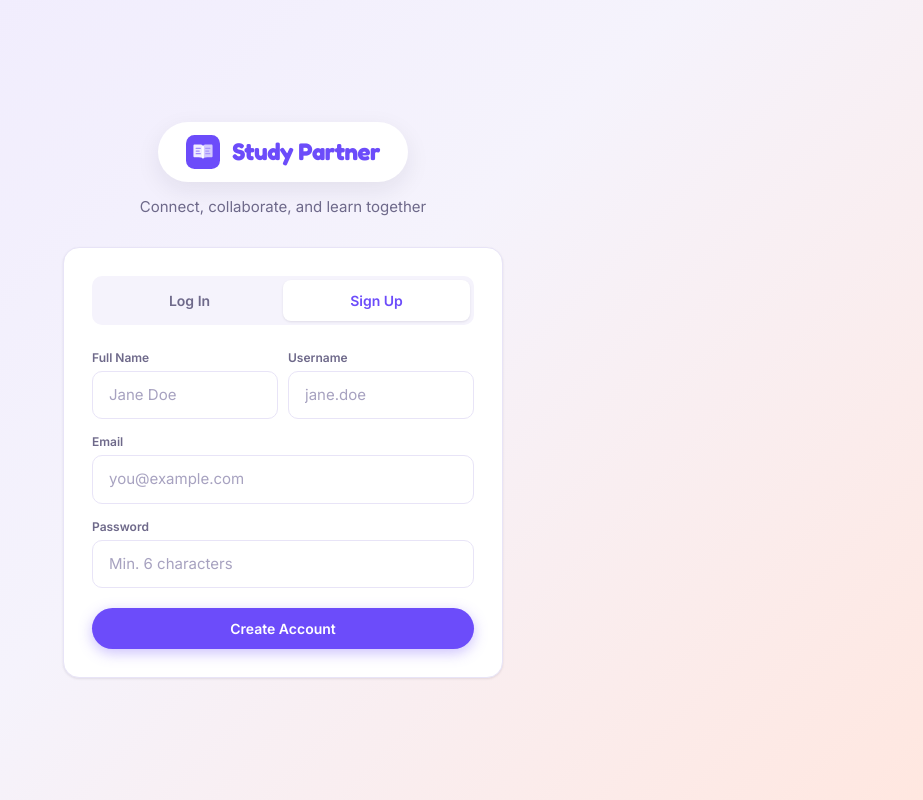
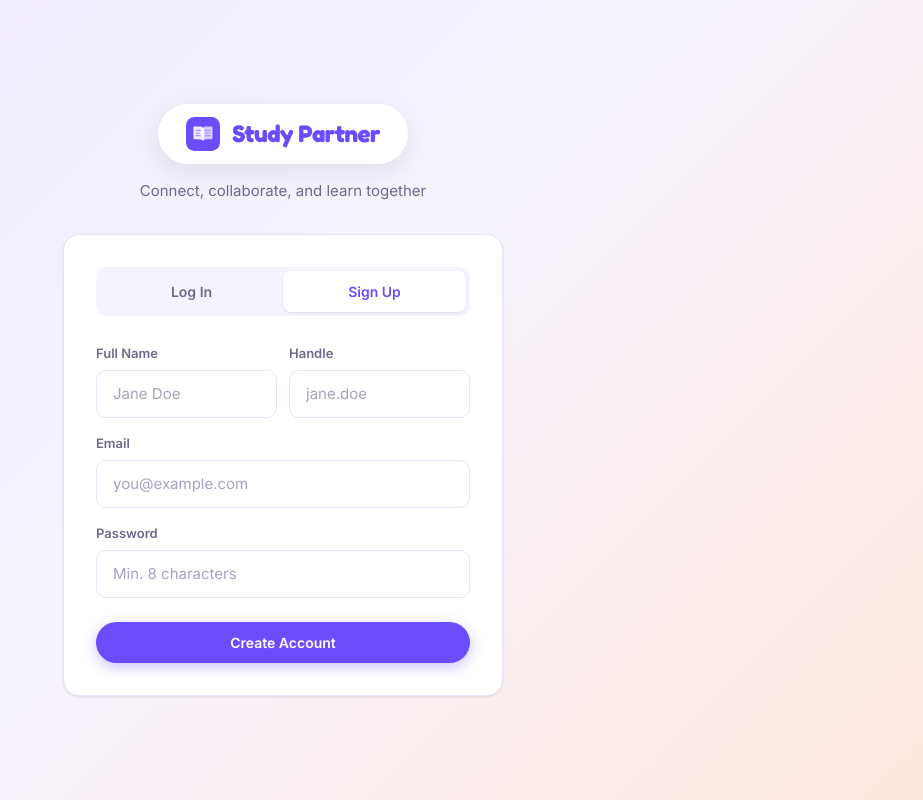
Before and after one commit to Nirjone-Kotha/StudyPartner, a Next.js app in the folder frontend/: page / in a window 1280 px wide. Both pictures are taken after a click on the button "Sign Up". Shown: the whole page, without its empty margins (357-1280 px from the left). Built offline with nearby package versions, Linux system fonts and the light colour scheme; no server answers.

Commit message:
fix(auth): support login by email or handle, auto-seed check, and Render timeout resiliency

```diff
--- a/frontend/src/app/page.tsx
+++ b/frontend/src/app/page.tsx
@@ -24,19 +24,12 @@ export default function AuthPage() {
     e.preventDefault();
     setLoading(true);
     try {
-      const { data } = await api.post<AuthResponse>('/auth/login', {
-        email: loginForm.email.trim(),
-        password: loginForm.password,
-      });
+      const { data } = await api.post<AuthResponse>('/auth/login', loginForm);
       setAuth(data.user, data.token);
       toast.success(`Welcome back, ${data.user.name}!`);
       router.push('/feed');
     } catch (err: any) {
-      if (!err.response) {
-        toast.error('Connecting to backend... If Render server was sleeping, please wait a few seconds and try again.', { duration: 6000 });
-      } else {
-        toast.error(err.response?.data?.message || 'Login failed');
-      }
+      toast.error(err.response?.data?.message || 'Login failed');
     } finally { setLoading(false); }
   }
 
@@ -44,27 +37,13 @@ export default function AuthPage() {
     e.preventDefault();
     setLoading(true);
     try {
-      const { data } = await api.post<AuthResponse>('/auth/register', {
-        name: signupForm.name.trim(),
-        email: signupForm.email.trim(),
-        handle: signupForm.handle.trim(),
-        password: signupForm.password,
-      });
+      const { data } = await api.post<AuthResponse>('/auth/register', signupForm);
       setAuth(data.user, data.token);
       toast.success(`Welcome to Study Partner, ${data.user.name}! 🎉`);
       router.push('/feed');
     } catch (err: any) {
-      if (!err.response) {
-        toast.error('Connecting to backend... If Render server was sleeping, please wait a few seconds and try again.', { duration: 6000 });
-      } else {
-        toast.error(err.response?.data?.message || 'Registration failed');
-      }
+      toast.error(err.response?.data?.message || 'Registration failed');
     } finally { setLoading(false); }
-  }
-
-  function setQuickAccount(email: string) {
-    setLoginForm({ email, password: 'password123' });
-    toast.success(`Filled credentials for ${email}`);
   }
 
   return (
@@ -77,11 +56,11 @@ export default function AuthPage() {
 
       <div style={{ width: '100%', maxWidth: 440 }}>
         {/* Logo */}
-        <div style={{ textAlign: 'center', marginBottom: 28 }}>
+        <div style={{ textAlign: 'center', marginBottom: 32 }}>
           <div style={{
             display: 'inline-flex', alignItems: 'center', gap: 12,
             background: 'white', padding: '12px 28px',
-            borderRadius: 'var(--radius-pill)', boxShadow: 'var(--shadow-md)', marginBottom: 14,
+            borderRadius: 'var(--radius-pill)', boxShadow: 'var(--shadow-md)', marginBottom: 16,
           }}>
             <svg width="34" height="34" viewBox="0 0 32 32" fill="none" xmlns="http://www.w3.org/2000/svg">
               <rect width="32" height="32" rx="8" fill="var(--color-brand)"/>
@@ -106,11 +85,11 @@ export default function AuthPage() {
         </div>
 
         {/* Card */}
-        <div className="card" style={{ padding: 28, background: 'white' }}>
+        <div className="card" style={{ padding: 32 }}>
           {/* Tabs */}
           <div style={{
             display: 'grid', gridTemplateColumns: '1fr 1fr',
-            background: 'var(--color-bg)', borderRadius: 'var(--radius-sm)', padding: 4, marginBottom: 24,
+            background: 'var(--color-bg)', borderRadius: 'var(--radius-sm)', padding: 4, marginBottom: 28,
           }}>
             {(['login', 'signup'] as const).map((t) => (
               <button key={t} onClick={() => setTab(t)} style={{
@@ -129,12 +108,12 @@ export default function AuthPage() {
             <form onSubmit={handleLogin} style={{ display: 'flex', flexDirection: 'column', gap: 16 }}>
               <div>
                 <label style={{ display: 'block', fontSize: 13, fontWeight: 600, color: 'var(--color-ink-soft)', marginBottom: 6 }}>
-                  Email or Username
+                  Email or Handle
                 </label>
                 <input
                   className="input"
                   type="text"
-                  placeholder="priya@example.com or priya.n"
+                  placeholder="you@example.com or priya.n"
                   required
                   value={loginForm.email}
                   onChange={(e) => setLoginForm(f => ({ ...f, email: e.target.value }))}
@@ -153,71 +132,41 @@ export default function AuthPage() {
                   onChange={(e) => setLoginForm(f => ({ ...f, password: e.target.value }))}
                 />
               </div>
-              <button className="btn-brand" type="submit" disabled={loading} style={{ width: '100%', marginTop: 4 }}>
-                {loading ? 'Connecting & Logging in…' : 'Log In'}
+              <button className="btn-brand" type="submit" disabled={loading} style={{ width: '100%', marginTop: 8 }}>
+                {loading ? 'Logging in…' : 'Log In'}
               </button>
 
-              {/* Quick sample accounts */}
-              <div style={{ marginTop: 8, padding: '12px', background: 'var(--color-bg)', borderRadius: 12, border: '1px solid var(--color-border)' }}>
-                <div style={{ fontSize: 11, fontWeight: 700, color: 'var(--color-ink-soft)', marginBottom: 8, textTransform: 'uppercase', letterSpacing: '0.04em' }}>
-                  Quick Demo Accounts (Password: password123)
-                </div>
-                <div style={{ display: 'flex', gap: 6, flexWrap: 'wrap' }}>
-                  <button
-                    type="button"
-                    onClick={() => setQuickAccount('priya@example.com')}
-                    style={{ fontSize: 12, padding: '5px 10px', background: 'white', border: '1px solid var(--color-border)', borderRadius: 99, cursor: 'pointer', color: 'var(--color-brand)', fontWeight: 600 }}
-                  >
-                    🍰 Priya
-                  </button>
-                  <button
-                    type="button"
-                    onClick={() => setQuickAccount('tanvir@example.com')}
-                    style={{ fontSize: 12, padding: '5px 10px', background: 'white', border: '1px solid var(--color-border)', borderRadius: 99, cursor: 'pointer', color: 'var(--color-brand)', fontWeight: 600 }}
-                  >
-                    💻 Tanvir
-                  </button>
-                  <button
-                    type="button"
-                    onClick={() => setQuickAccount('admin@funstore.com')}
-                    style={{ fontSize: 12, padding: '5px 10px', background: 'white', border: '1px solid var(--color-border)', borderRadius: 99, cursor: 'pointer', color: 'var(--color-brand)', fontWeight: 600 }}
-                  >
-                    ⚙️ Admin
-                  </button>
-                </div>
-              </div>
-
-              <div style={{ textAlign: 'center', fontSize: 13, color: 'var(--color-ink-soft)', marginTop: 4 }}>
+              <div style={{ textAlign: 'center', fontSize: 13, color: 'var(--color-ink-soft)' }}>
                 <a href="/admin/login" style={{ color: 'var(--color-brand)', textDecoration: 'none', fontWeight: 600 }}>
                   Go to Admin Panel →
                 </a>
               </div>
             </form>
           ) : (
-            <form onSubmit={handleSignup} style={{ display: 'flex', flexDirection: 'column', gap: 14 }}>
-              <div style={{ display: 'grid', gridTemplateColumns: '1fr 1fr', gap: 10 }}>
+            <form onSubmit={handleSignup} style={{ display: 'flex', flexDirection: 'column', gap: 16 }}>
+              <div style={{ display: 'grid', gridTemplateColumns: '1fr 1fr', gap: 12 }}>
                 <div>
-                  <label style={{ display: 'block', fontSize: 12, fontWeight: 600, color: 'var(--color-ink-soft)', marginBottom: 4 }}>Full Name</label>
+                  <label style={{ display: 'block', fontSize: 13, fontWeight: 600, color: 'var(--color-ink-soft)', marginBottom: 6 }}>Full Name</label>
                   <input className="input" placeholder="Jane Doe" required minLength={2}
                     value={signupForm.name} onChange={(e) => setSignupForm(f => ({ ...f, name: e.target.value }))} />
                 </div>
                 <div>
-                  <label style={{ display: 'block', fontSize: 12, fontWeight: 600, color: 'var(--color-ink-soft)', marginBottom: 4 }}>Username</label>
+                  <label style={{ display: 'block', fontSize: 13, fontWeight: 600, color: 'var(--color-ink-soft)', marginBottom: 6 }}>Handle</label>
                   <input className="input" placeholder="jane.doe" required minLength={3}
                     value={signupForm.handle} onChange={(e) => setSignupForm(f => ({ ...f, handle: e.target.value }))} />
                 </div>
               </div>
               <div>
-                <label style={{ display: 'block', fontSize: 12, fontWeight: 600, color: 'var(--color-ink-soft)', marginBottom: 4 }}>Email</label>
+                <label style={{ display: 'block', fontSize: 13, fontWeight: 600, color: 'var(--color-ink-soft)', marginBottom: 6 }}>Email</label>
                 <input className="input" type="email" placeholder="you@example.com" required
                   value={signupForm.email} onChange={(e) => setSignupForm(f => ({ ...f, email: e.target.value }))} />
               </div>
               <div>
-                <label style={{ display: 'block', fontSize: 12, fontWeight: 600, color: 'var(--color-ink-soft)', marginBottom: 4 }}>Password</label>
-                <input className="input" type="password" placeholder="Min. 6 characters" required minLength={6}
+                <label style={{ display: 'block', fontSize: 13, fontWeight: 600, color: 'var(--color-ink-soft)', marginBottom: 6 }}>Password</label>
+                <input className="input" type="password" placeholder="Min. 8 characters" required minLength={8}
                   value={signupForm.password} onChange={(e) => setSignupForm(f => ({ ...f, password: e.target.value }))} />
               </div>
-              <button className="btn-brand" type="submit" disabled={loading} style={{ width: '100%', marginTop: 6 }}>
+              <button className="btn-brand" type="submit" disabled={loading} style={{ width: '100%', marginTop: 8 }}>
                 {loading ? 'Creating account…' : 'Create Account'}
               </button>
             </form>
--- a/frontend/src/lib/api.ts
+++ b/frontend/src/lib/api.ts
@@ -8,7 +8,7 @@ const getBaseURL = () => {
 
 const api = axios.create({
   baseURL: getBaseURL(),
-  timeout: 45000, // 45s timeout for Render server spin-up
+  timeout: 45000, // 45s timeout for Render free-tier cold-start
   headers: { 'Content-Type': 'application/json' },
 });
 
```
Also changed, not shown: 2 other files (tests, documents, lock files or other folders).
